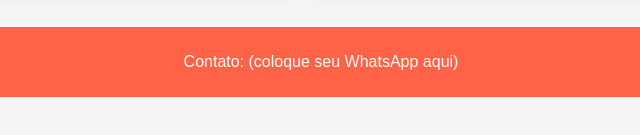
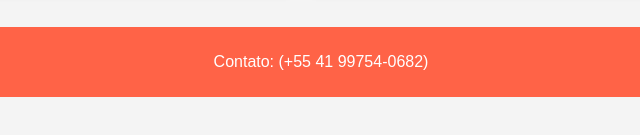
Before and after one commit to Eainda/Meu-padaria, a plain HTML site: page index.html in a window 1280 px wide. Shown: the part 309-444 px from the top of the page, 319-959 px from the left. Drawn offline with Linux system fonts and the light colour scheme.

Commit message:
Update index.html

```diff
--- a/index.html
+++ b/index.html
@@ -26,7 +26,7 @@
     </section>
 
     <footer>
-        <p>Contato: (coloque seu WhatsApp aqui)</p>
+        <p>Contato: (+55 41 99754-0682)</p>
     </footer>
 </body>
 </html>
```
